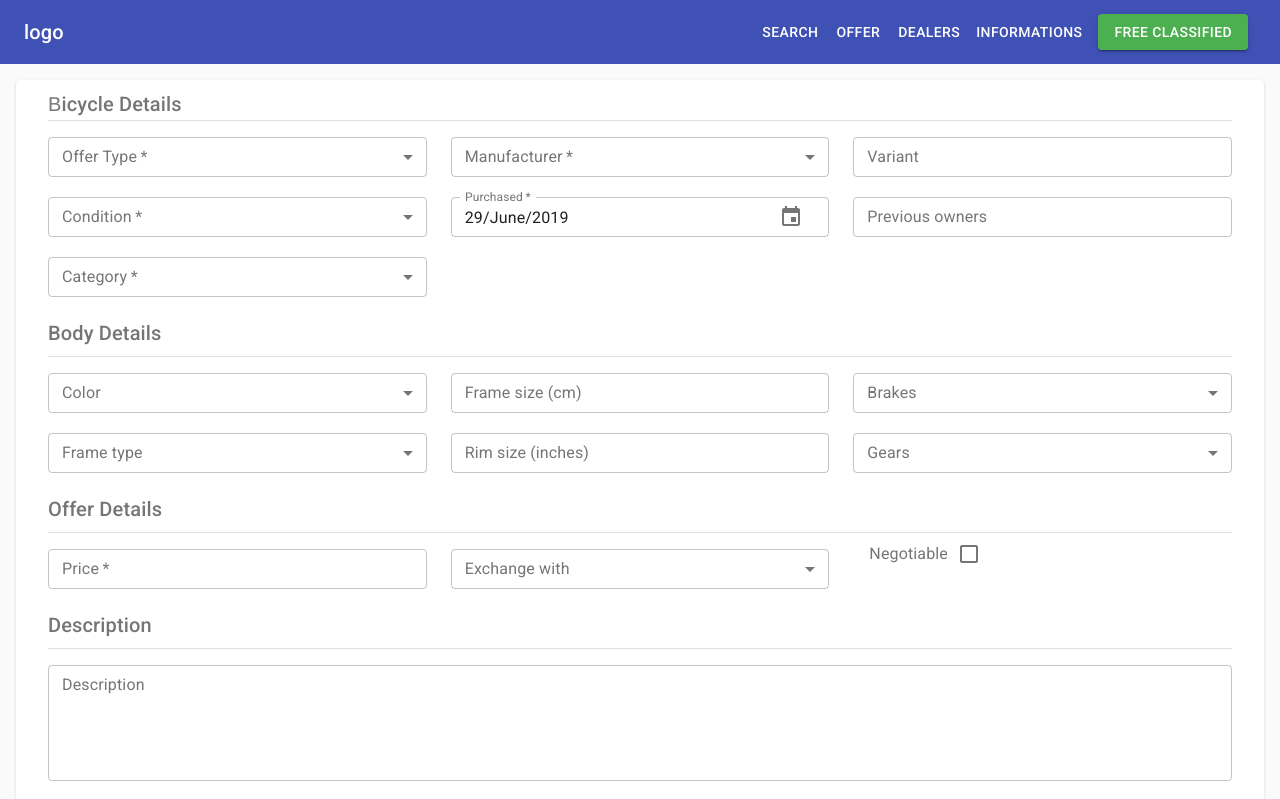
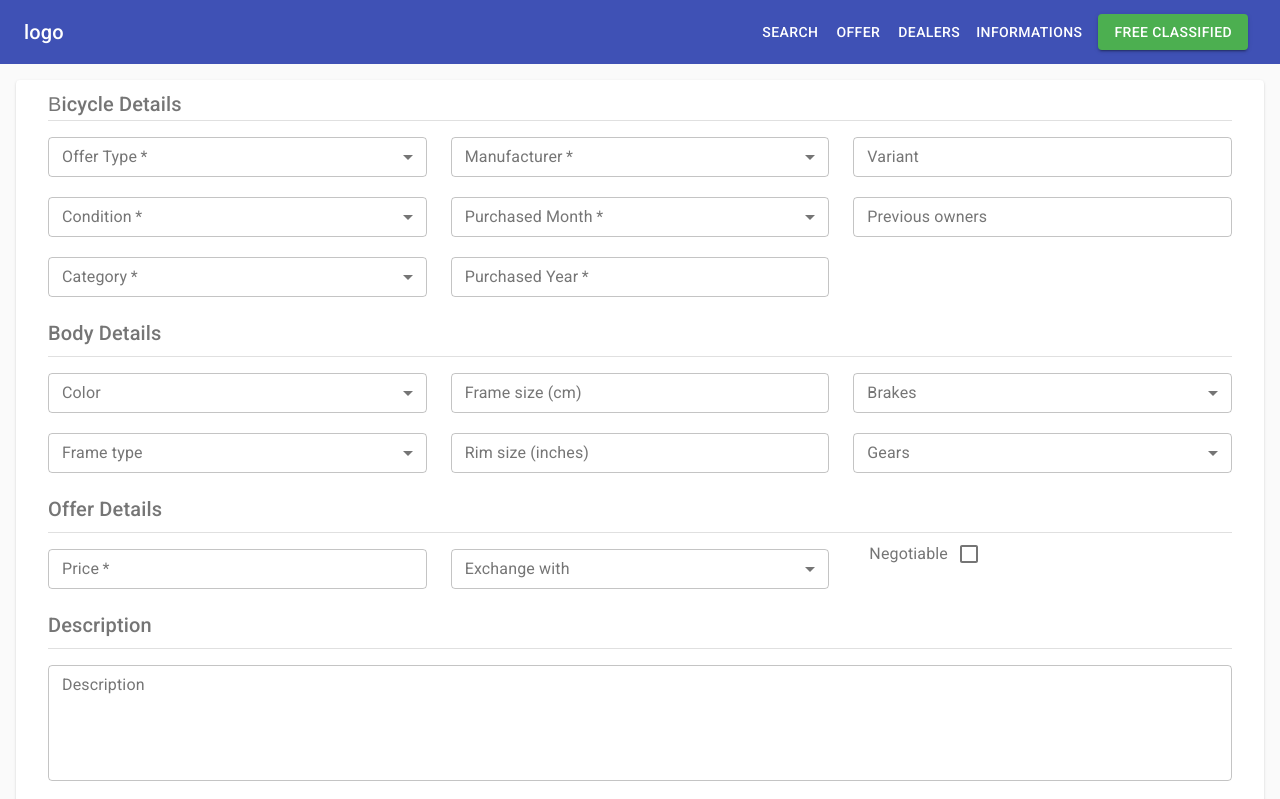
Before and after one commit to panoscool/cars, a React (Create React App) app: page /bicycle/create in a window 1280 px wide. Shown: the top 799 px of the page. Built offline with nearby package versions, Linux system fonts and the light colour scheme.

Commit message:
fix for form create

```diff
--- a/src/components/Classifieds/BicycleOffer/BicycleEdit.jsx
+++ b/src/components/Classifieds/BicycleOffer/BicycleEdit.jsx
@@ -23,7 +23,8 @@ const BicycleEdit = props => {
     userName: bicycleObj.userName,
     email: bicycleObj.email,
     phone1: bicycleObj.phone1,
-    location: bicycleObj.location
+    location: bicycleObj.location,
+    year: bicycleObj.year
   };
 
   const currentSelectedValues = {
@@ -36,7 +37,8 @@ const BicycleEdit = props => {
     color: bicycleObj.color,
     brakes: bicycleObj.brakes,
     duration: bicycleObj.duration,
-    exchange: bicycleObj.exchange
+    exchange: bicycleObj.exchange,
+    month: bicycleObj.month
   };
 
   const currentCheckBoxState = {
@@ -55,16 +57,11 @@ const BicycleEdit = props => {
     cargoRack: bicycleObj.cargoRack
   };
 
-  const currentSelectedDate = {
-    purchasedDate: bicycleObj.purchasedDate
-  };
-
   return (
     <BicycleForm
       currentInputValues={currentInputValues}
       currentSelectedValues={currentSelectedValues}
       currentCheckBoxState={currentCheckBoxState}
-      currentSelectedDate={currentSelectedDate}
       onSubmit={onSubmit}
     />
   );
--- a/src/components/Classifieds/BicycleOffer/BicycleForm.jsx
+++ b/src/components/Classifieds/BicycleOffer/BicycleForm.jsx
@@ -12,12 +12,12 @@ import {
 import SelectForm from "../../../shared/forms/SelectForm";
 import InputForm from "../../../shared/forms/InputForm";
 import CheckboxForm from "../../../shared/forms/CheckboxForm";
-import SelectDate from "../../../shared/forms/SelectDate";
 import {
   offer,
   condition,
   adDuration,
-  color
+  color,
+  months
 } from "../../../data/SharedAttributes";
 import {
   category,
@@ -28,6 +28,7 @@ import {
   extras,
   gears
 } from "../../../data/bicycle/bicycle";
+import getYear from "date-fns/getYear";
 
 const useStyles = makeStyles(theme => ({
   root: {
@@ -53,8 +54,7 @@ const BicycleForm = props => {
     requiredInfos,
     currentInputValues,
     currentSelectedValues,
-    currentCheckBoxState,
-    currentSelectedDate
+    currentCheckBoxState
   } = props;
 
   useEffect(() => {
@@ -62,14 +62,12 @@ const BicycleForm = props => {
       setInputValues(currentInputValues);
       setSelectValues(currentSelectedValues);
       setCheckboxState(currentCheckBoxState);
-      setPurchasedDate(currentSelectedDate);
     }
   }, [
     props.match.params.id,
     currentInputValues,
     currentSelectedValues,
-    currentCheckBoxState,
-    currentSelectedDate
+    currentCheckBoxState
   ]);
 
   const [inputValues, setInputValues] = useState({
@@ -84,7 +82,8 @@ const BicycleForm = props => {
     userName: "",
     email: "",
     phone1: "",
-    location: ""
+    location: "",
+    year: ""
   });
 
   const handleInputChange = event => {
@@ -101,7 +100,8 @@ const BicycleForm = props => {
     color: "",
     brakes: "",
     duration: "",
-    exchange: ""
+    exchange: "",
+    month: ""
   });
 
   const handleSelectChange = event => {
@@ -109,12 +109,6 @@ const BicycleForm = props => {
       ...oldValues,
       [event.target.name]: event.target.value
     }));
-  };
-
-  const [purchasedDate, setPurchasedDate] = useState(new Date());
-
-  const handleDateChange = date => {
-    setPurchasedDate(date);
   };
 
   const [checkboxState, setCheckboxState] = useState({
@@ -145,11 +139,12 @@ const BicycleForm = props => {
     const formValues = {
       ...inputValues,
       ...selectValues,
-      ...checkboxState,
-      purchasedDate
+      ...checkboxState
     };
     onSubmit(formValues);
   };
+
+  const year = getYear(new Date());
 
   return (
     <Paper className={classes.paper}>
@@ -193,11 +188,21 @@ const BicycleForm = props => {
                 optionsArray={manufacturers}
                 handleChange={handleSelectChange}
               />
-              <SelectDate
+              <SelectForm
                 required
-                label="Purchased"
-                value={purchasedDate}
-                handleChange={handleDateChange}
+                label="Purchased Month"
+                optionsArray={months}
+                value={selectValues.purchasedMonth}
+                handleChange={handleSelectChange}
+              />
+              <InputForm
+                required
+                name="year"
+                label="Purchased Year"
+                placeholder={`1990 - ${year.toString()}`}
+                values={inputValues.year}
+                inputProps={{ min: 1990 }}
+                handleChange={handleInputChange}
               />
             </Grid>
             <Grid item xs={12} sm={4}>
--- a/src/shared/forms/SelectDate.jsx
+++ b/src/shared/forms/SelectDate.jsx
@@ -27,11 +27,12 @@ export default function MaterialUIPickers(props) {
         <KeyboardDatePicker
           required={required}
           fullWidth
+          type="date"
           margin="dense"
           inputVariant="outlined"
           id="mui-pickers-date"
           label={label}
-          format="dd/MMMM/yyyy"
+          // format="dd/MMMM/yyyy"
           value={value}
           onChange={handleChange}
           KeyboardButtonProps={{
```
